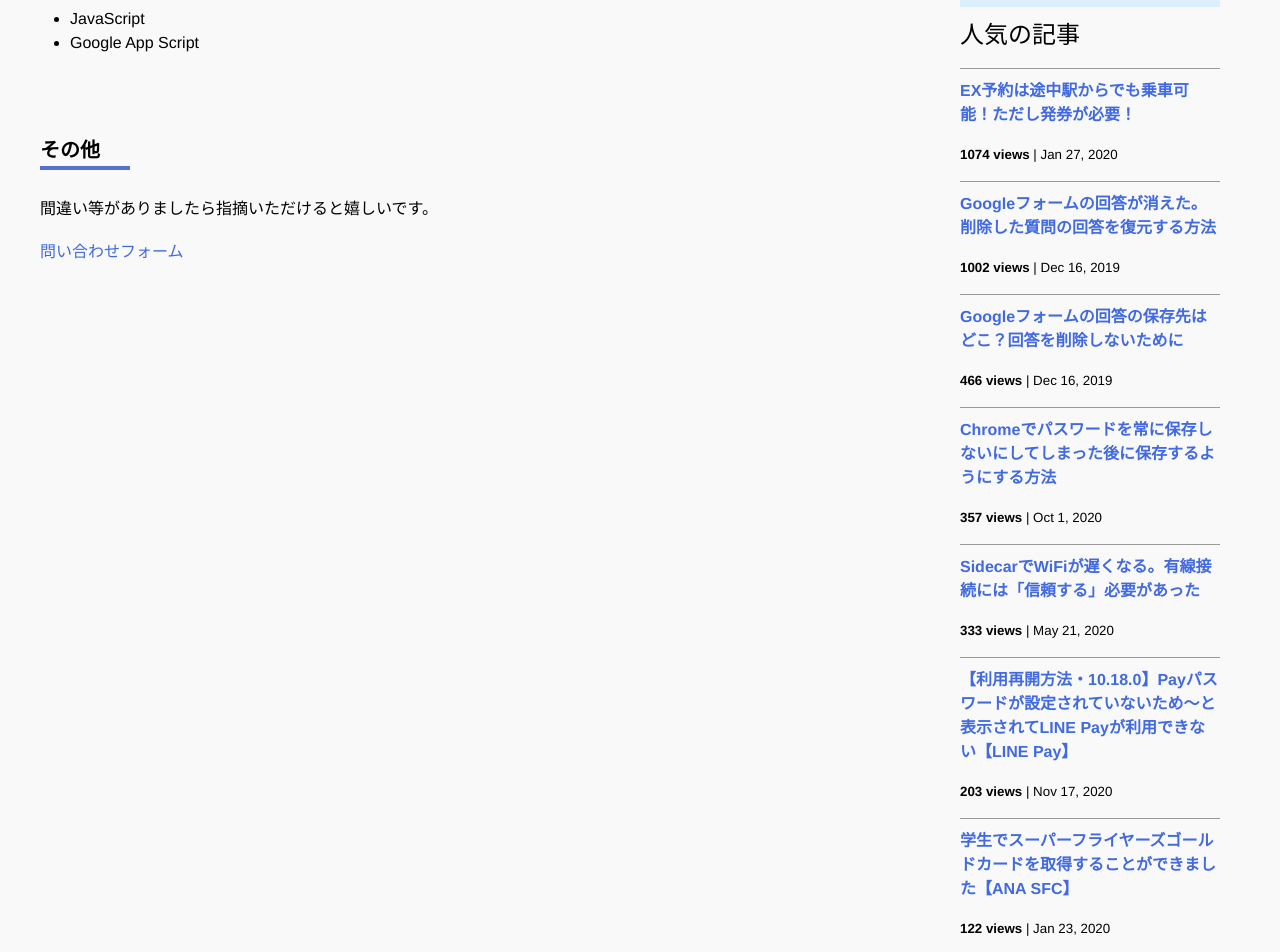
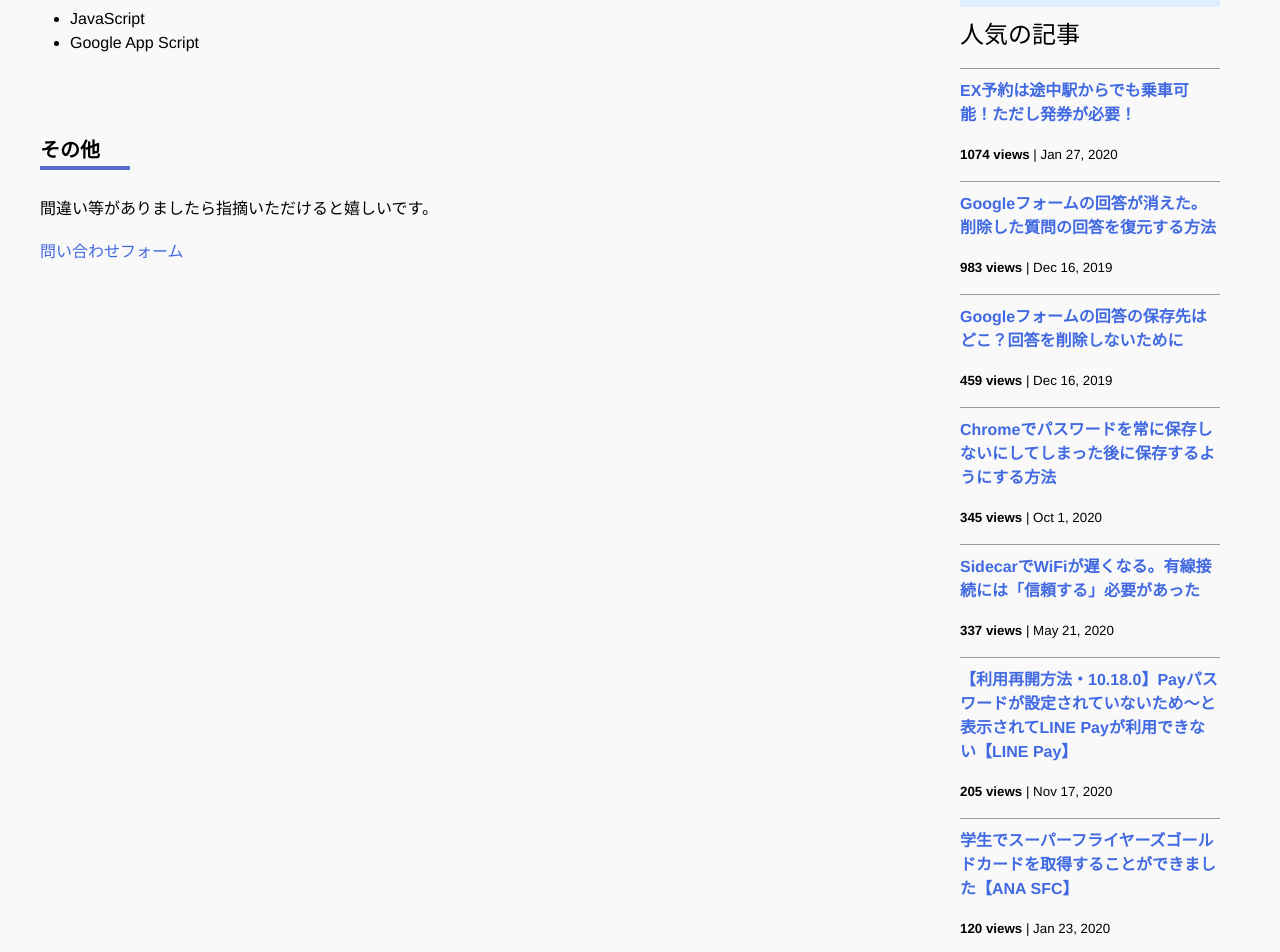
Before and after one commit to iwanaminami/shoyaiwaname, a Jekyll site: the page built from about.markdown, in a window 1280 px wide and 1400 px high, scrolled down 806 px. Shown: the top 952 px of the window. Built offline with Jekyll 4.4.1, drawn with Linux system fonts in a browser that asks for light colours; nearby versions of some CDN libraries; comment, search, counter and statistics services are not loaded.

Commit message:
a new commit message

```diff
--- a/_data/popularposts.yml
+++ b/_data/popularposts.yml
@@ -1,17 +1,17 @@
 side:
   - view: 1074
     url: /2020/01/27/ex-rideontheway.html
-  - view: 1002
+  - view: 983
     url: /2019/12/16/restore-googleform.html
-  - view: 466
+  - view: 459
     url: /2019/12/16/googleform-answers.html
-  - view: 357
+  - view: 345
     url: /2020/10/01/googlepassword.html
-  - view: 333
+  - view: 337
     url: /2020/05/21/sidecar-via-cable.html
-  - view: 203
+  - view: 205
     url: /2020/11/17/linepay.html
-  - view: 122
+  - view: 120
     url: /2020/01/23/sfcgold.html
-  - view: 114
+  - view: 112
     url: /2021/05/18/image-compression-word.html
```
